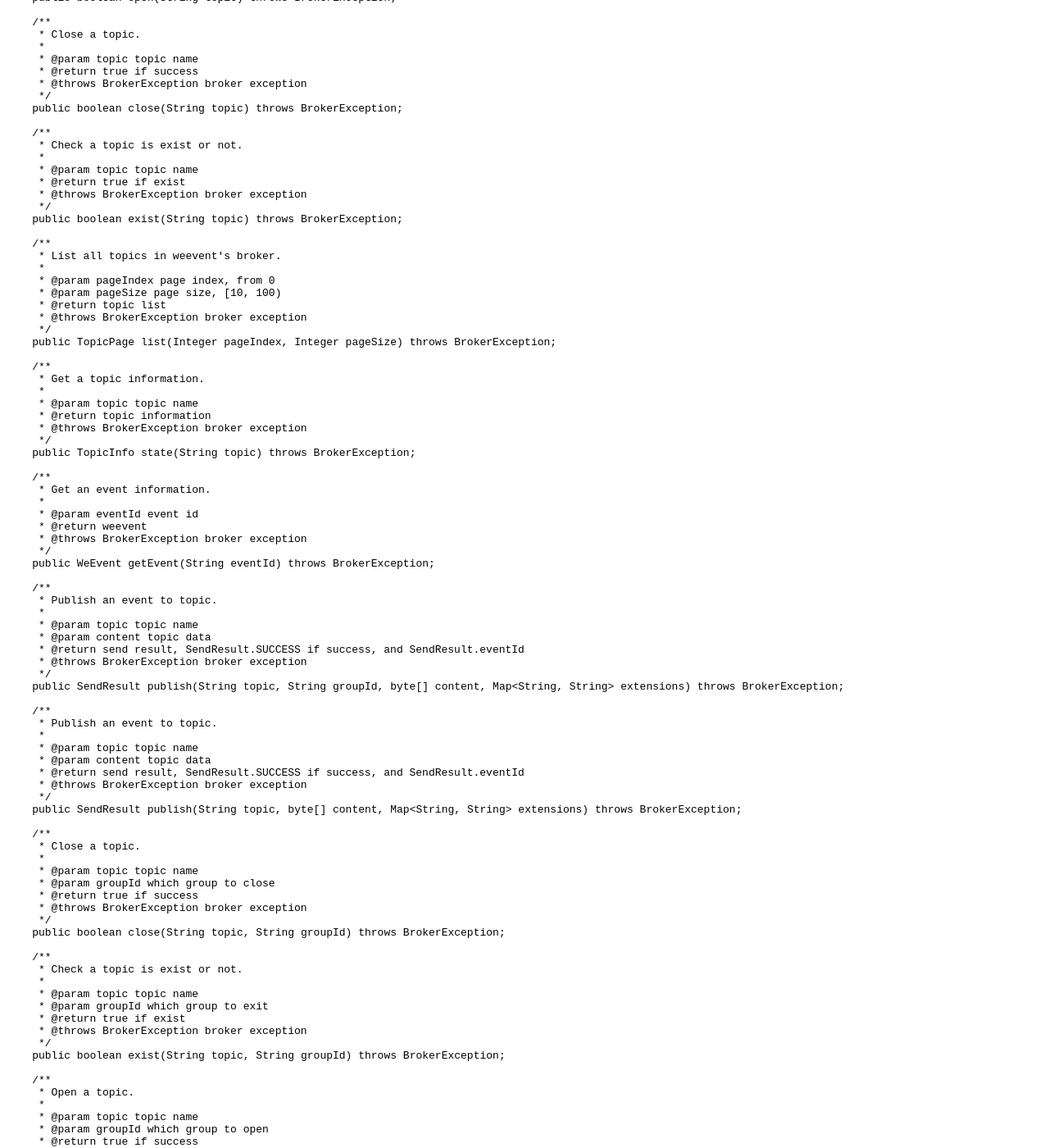
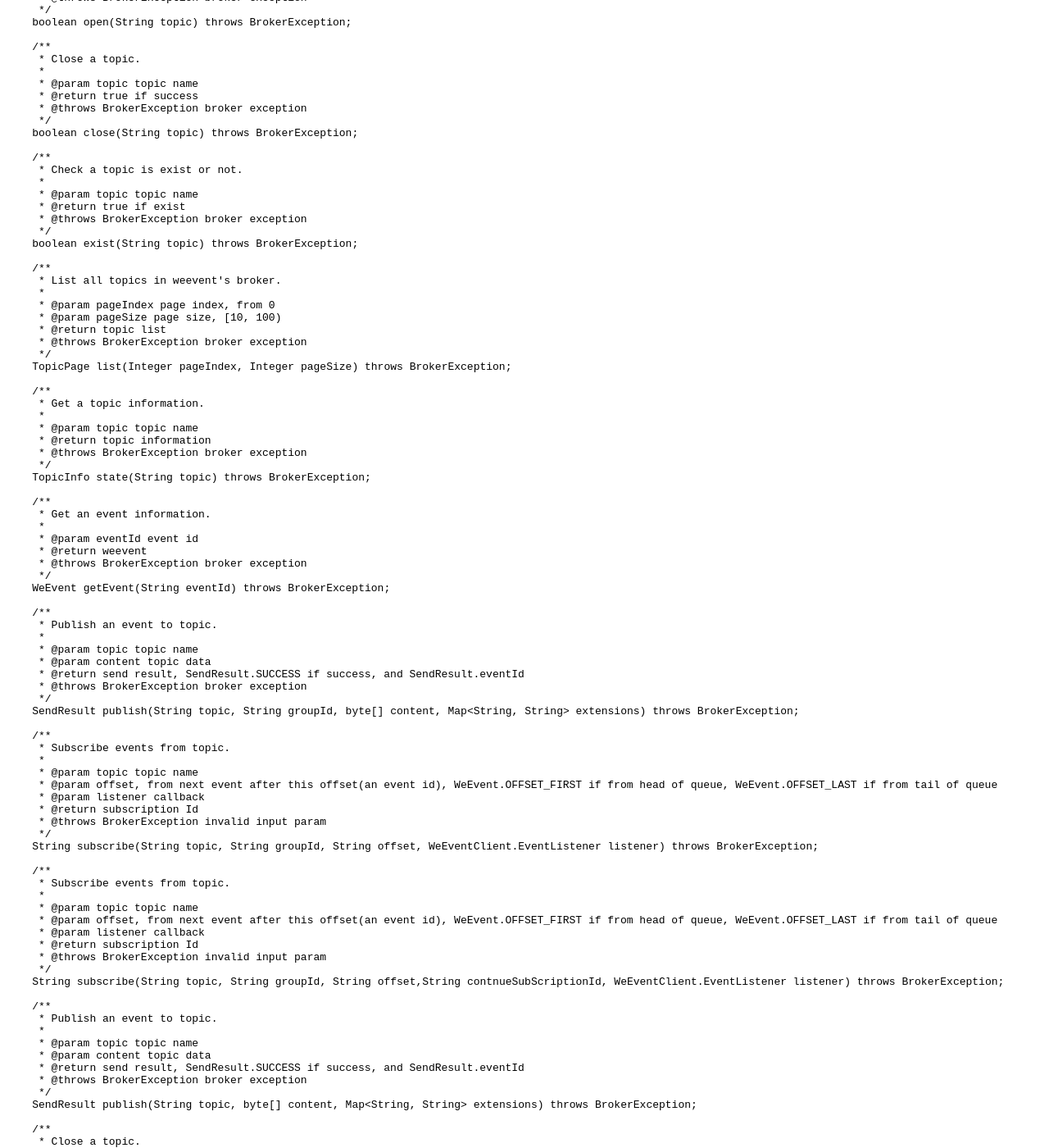
Before and after one commit to WeBankBlockchain/WeEvent-docs, a Sphinx documentation site: the page built from docs/protocal/javasdk.md, in a window 1280 px wide and 1400 px high, scrolled down 2052 px. Shown: the whole window at 82% size. Built offline with Sphinx 7.4.7 and the Read the Docs theme 2.0.0, drawn with Linux system fonts in a browser that asks for light colours; some of the changed text lies outside the part shown.

Commit message:
update the stomp sample and java sdk (#26)

````diff
--- a/docs/protocal/javasdk.md
+++ b/docs/protocal/javasdk.md
@@ -27,7 +27,7 @@ public interface IWeEventClient {
      *
      * @throws BrokerException broker exception
      */
-    public static IWeEventClient build() throws BrokerException {
+    static IWeEventClient build() throws BrokerException {
         return new WeEventClient();
     }
 
@@ -37,8 +37,8 @@ public interface IWeEventClient {
      * @param brokerUrl weevent's broker url, like http://localhost:8080/weevent
      * @throws BrokerException broker exception
      */
-    public static IWeEventClient build(String brokerUrl) throws BrokerException {
-        return new WeEventClient();
+    static IWeEventClient build(String brokerUrl) throws BrokerException {
+        return new WeEventClient(brokerUrl);
     }
 
     /**
@@ -49,9 +49,10 @@ public interface IWeEventClient {
      * @param password password
      * @throws BrokerException broker exception
      */
-    public static IWeEventClient build(String brokerUrl, String userName, String password) throws BrokerException {
-        return new WeEventClient();
+    static IWeEventClient build(String brokerUrl, String userName, String password) throws BrokerException {
+        return new WeEventClient(brokerUrl, userName, password);
     }
+
     /**
      * Publish an event to topic.
      *
@@ -60,7 +61,8 @@ public interface IWeEventClient {
      * @return send result, SendResult.SUCCESS if success, and SendResult.eventId
      * @throws BrokerException broker exception
      */
-    public SendResult publish(String topic, byte[] content) throws BrokerException;
+    SendResult publish(String topic, byte[] content) throws BrokerException;
+
     /**
      * Subscribe events from topic.
      *
@@ -70,7 +72,8 @@ public interface IWeEventClient {
      * @return subscription Id
      * @throws BrokerException invalid input param
      */
-    public String subscribe(String topic, String offset, WeEventClient.EventListener listener) throws BrokerException;
+    String subscribe(String topic, String offset, WeEventClient.EventListener listener) throws BrokerException;
+
     /**
      * Unsubscribe an exist subscription subscribed by subscribe interface.
      * The consumer will no longer receive messages from broker after this.
@@ -80,7 +83,7 @@ public interface IWeEventClient {
      * @throws BrokerException broker exception
      */
 
-    public boolean unSubscribe(String subscriptionId) throws BrokerException;
+    boolean unSubscribe(String subscriptionId) throws BrokerException;
 
 
     /**
@@ -90,7 +93,7 @@ public interface IWeEventClient {
      * @return true if success
      * @throws BrokerException broker exception
      */
-    public boolean open(String topic) throws BrokerException;
+    boolean open(String topic) throws BrokerException;
 
     /**
      * Close a topic.
@@ -99,7 +102,7 @@ public interface IWeEventClient {
      * @return true if success
      * @throws BrokerException broker exception
      */
-    public boolean close(String topic) throws BrokerException;
+    boolean close(String topic) throws BrokerException;
 
     /**
      * Check a topic is exist or not.
@@ -108,7 +111,7 @@ public interface IWeEventClient {
      * @return true if exist
      * @throws BrokerException broker exception
      */
-    public boolean exist(String topic) throws BrokerException;
+    boolean exist(String topic) throws BrokerException;
 
     /**
      * List all topics in weevent's broker.
@@ -118,7 +121,7 @@ public interface IWeEventClient {
      * @return topic list
      * @throws BrokerException broker exception
      */
-    public TopicPage list(Integer pageIndex, Integer pageSize) throws BrokerException;
+    TopicPage list(Integer pageIndex, Integer pageSize) throws BrokerException;
 
     /**
      * Get a topic information.
@@ -127,7 +130,7 @@ public interface IWeEventClient {
      * @return topic information
      * @throws BrokerException broker exception
      */
-    public TopicInfo state(String topic) throws BrokerException;
+    TopicInfo state(String topic) throws BrokerException;
 
     /**
      * Get an event information.
@@ -136,7 +139,7 @@ public interface IWeEventClient {
      * @return weevent
      * @throws BrokerException broker exception
      */
-    public WeEvent getEvent(String eventId) throws BrokerException;
+    WeEvent getEvent(String eventId) throws BrokerException;
 
     /**
      * Publish an event to topic.
@@ -146,7 +149,29 @@ public interface IWeEventClient {
      * @return send result, SendResult.SUCCESS if success, and SendResult.eventId
      * @throws BrokerException broker exception
      */
-    public SendResult publish(String topic, String groupId, byte[] content, Map<String, String> extensions) throws BrokerException;
+    SendResult publish(String topic, String groupId, byte[] content, Map<String, String> extensions) throws BrokerException;
+
+    /**
+     * Subscribe events from topic.
+     *
+     * @param topic topic name
+     * @param offset, from next event after this offset(an event id), WeEvent.OFFSET_FIRST if from head of queue, WeEvent.OFFSET_LAST if from tail of queue
+     * @param listener callback
+     * @return subscription Id
+     * @throws BrokerException invalid input param
+     */
+    String subscribe(String topic, String groupId, String offset, WeEventClient.EventListener listener) throws BrokerException;
+
+    /**
+     * Subscribe events from topic.
+     *
+     * @param topic topic name
+     * @param offset, from next event after this offset(an event id), WeEvent.OFFSET_FIRST if from head of queue, WeEvent.OFFSET_LAST if from tail of queue
+     * @param listener callback
+     * @return subscription Id
+     * @throws BrokerException invalid input param
+     */
+    String subscribe(String topic, String groupId, String offset,String contnueSubScriptionId, WeEventClient.EventListener listener) throws BrokerException;
 
     /**
      * Publish an event to topic.
@@ -156,7 +181,7 @@ public interface IWeEventClient {
      * @return send result, SendResult.SUCCESS if success, and SendResult.eventId
      * @throws BrokerException broker exception
      */
-    public SendResult publish(String topic, byte[] content, Map<String, String> extensions) throws BrokerException;
+    SendResult publish(String topic, byte[] content, Map<String, String> extensions) throws BrokerException;
 
     /**
      * Close a topic.
@@ -166,7 +191,7 @@ public interface IWeEventClient {
      * @return true if success
      * @throws BrokerException broker exception
      */
-    public boolean close(String topic, String groupId) throws BrokerException;
+    boolean close(String topic, String groupId) throws BrokerException;
 
     /**
      * Check a topic is exist or not.
@@ -176,7 +201,7 @@ public interface IWeEventClient {
      * @return true if exist
      * @throws BrokerException broker exception
      */
-    public boolean exist(String topic, String groupId) throws BrokerException;
+    boolean exist(String topic, String groupId) throws BrokerException;
 
     /**
      * Open a topic.
@@ -186,7 +211,7 @@ public interface IWeEventClient {
      * @return true if success
      * @throws BrokerException broker exception
      */
-    public boolean open(String topic, String groupId) throws BrokerException;
+    boolean open(String topic, String groupId) throws BrokerException;
 
     /**
      * List all topics in weevent's broker.
@@ -196,7 +221,7 @@ public interface IWeEventClient {
      * @return topic list
      * @throws BrokerException broker exception
      */
-    public TopicPage list(Integer pageIndex, Integer pageSize, String groupId) throws BrokerException;
+    TopicPage list(Integer pageIndex, Integer pageSize, String groupId) throws BrokerException;
 
     /**
      * Get a topic information.
@@ -205,7 +230,7 @@ public interface IWeEventClient {
      * @return topic information
      * @throws BrokerException broker exception
      */
-    public TopicInfo state(String topic, String groupId) throws BrokerException;
+    TopicInfo state(String topic, String groupId) throws BrokerException;
 
     /**
      * Get an event information.
@@ -214,29 +239,14 @@ public interface IWeEventClient {
      * @return weevent
      * @throws BrokerException broker exception
      */
-    public WeEvent getEvent(String eventId, String groupId) throws BrokerException;
+    WeEvent getEvent(String eventId, String groupId) throws BrokerException;
 
 }
-
 
 
 ```
 
 ### 代码样例
-- WeEvent 0.9版本
-```java
-public static void main(String[] args) {
-    try {
-        String url = "http://localhost:8080/weevent";
-        IWeEventClient client =  IWeEventClient.build(url);
-        //publish接口的参数分别是主题Topic、事件内容Content
-
-        SendResult sendResult = client.publish("com.weevent.test", "hello wolrd".getBytes());
-        System.out.println(sendResult);
-    } catch (BrokerException e) {
-        e.printStackTrace();
-    }
-}
 
 - WeEvent 1.0.0 版本
 ```java
````
Also changed, not shown: other parts of docs/protocal/javasdk.md (+1 -1 lines), docs/faq/weevent.md (+3 -0 lines), docs/install/download.md (+12 -20 lines), docs/install/property.md (+110 -50 lines), docs/protocal/stomp.md (+10 -36 lines).
